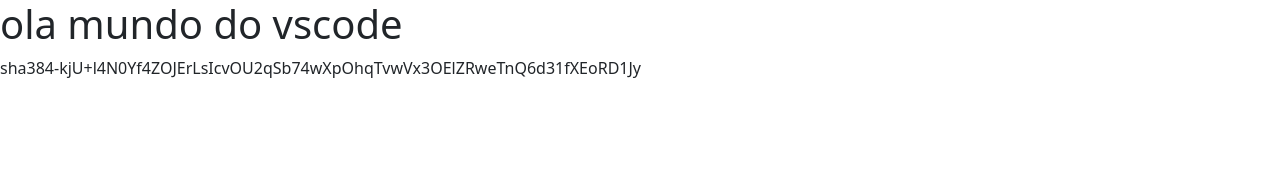
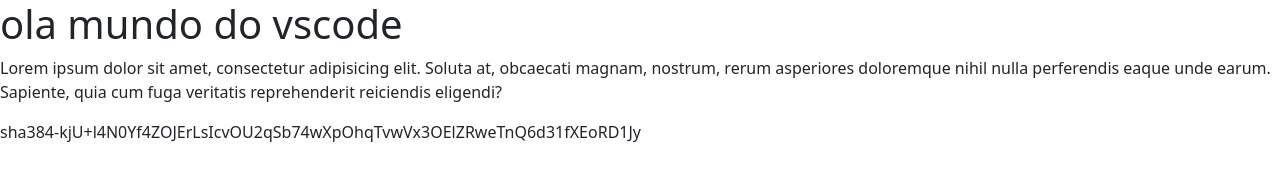
Before and after one commit to danielpaivaborges/BOOTSTRAP_5, a plain HTML site: page index.html in a window 1280 px wide. Drawn offline with nearby package versions, Linux system fonts and the light colour scheme.

Commit message:
edicao 1

```diff
--- a/index.html
+++ b/index.html
@@ -13,6 +13,7 @@
   <body>
 
 <h1>ola mundo do vscode</h1>
+<p>Lorem ipsum dolor sit amet, consectetur adipisicing elit. Soluta at, obcaecati magnam, nostrum, rerum asperiores doloremque nihil nulla perferendis eaque unde earum. Sapiente, quia cum fuga veritatis reprehenderit reiciendis eligendi?</p>
 
 
 
```
